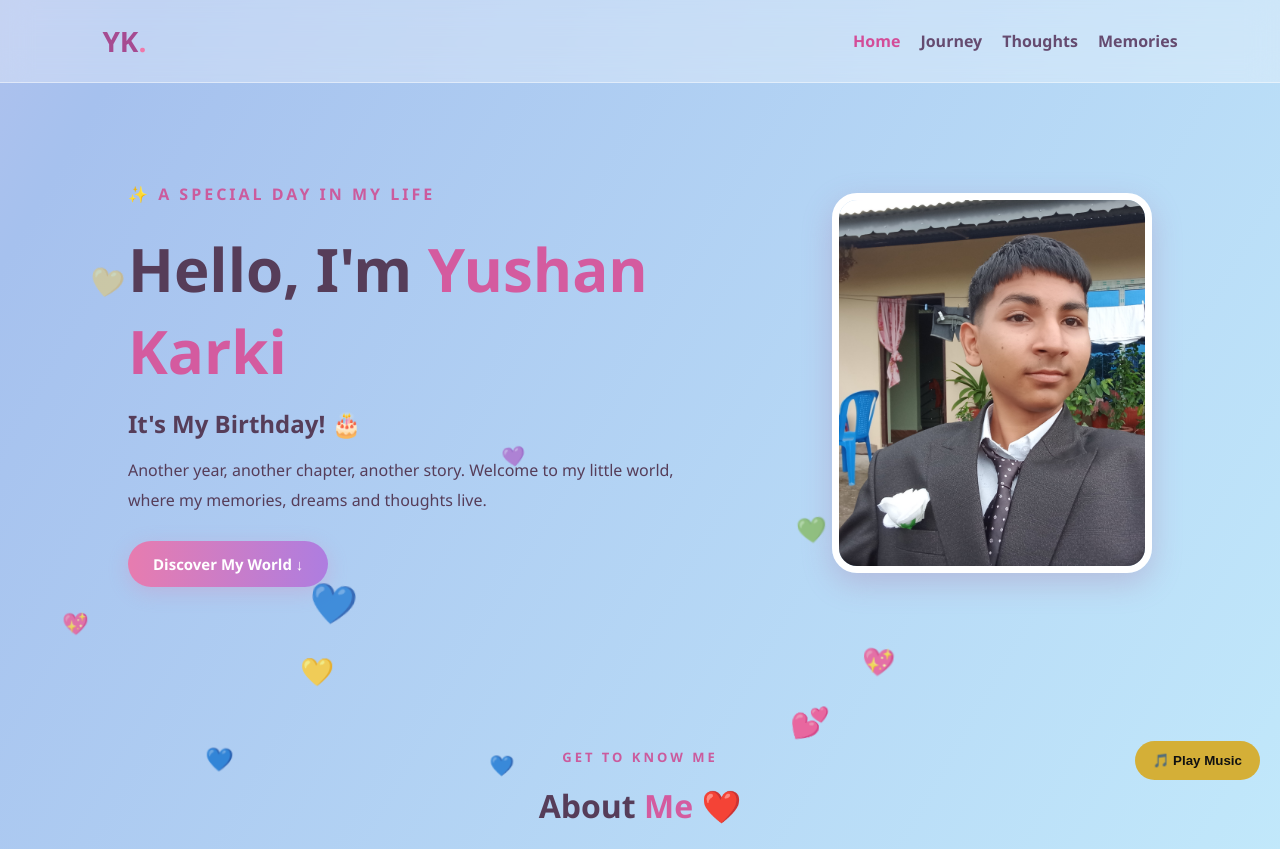
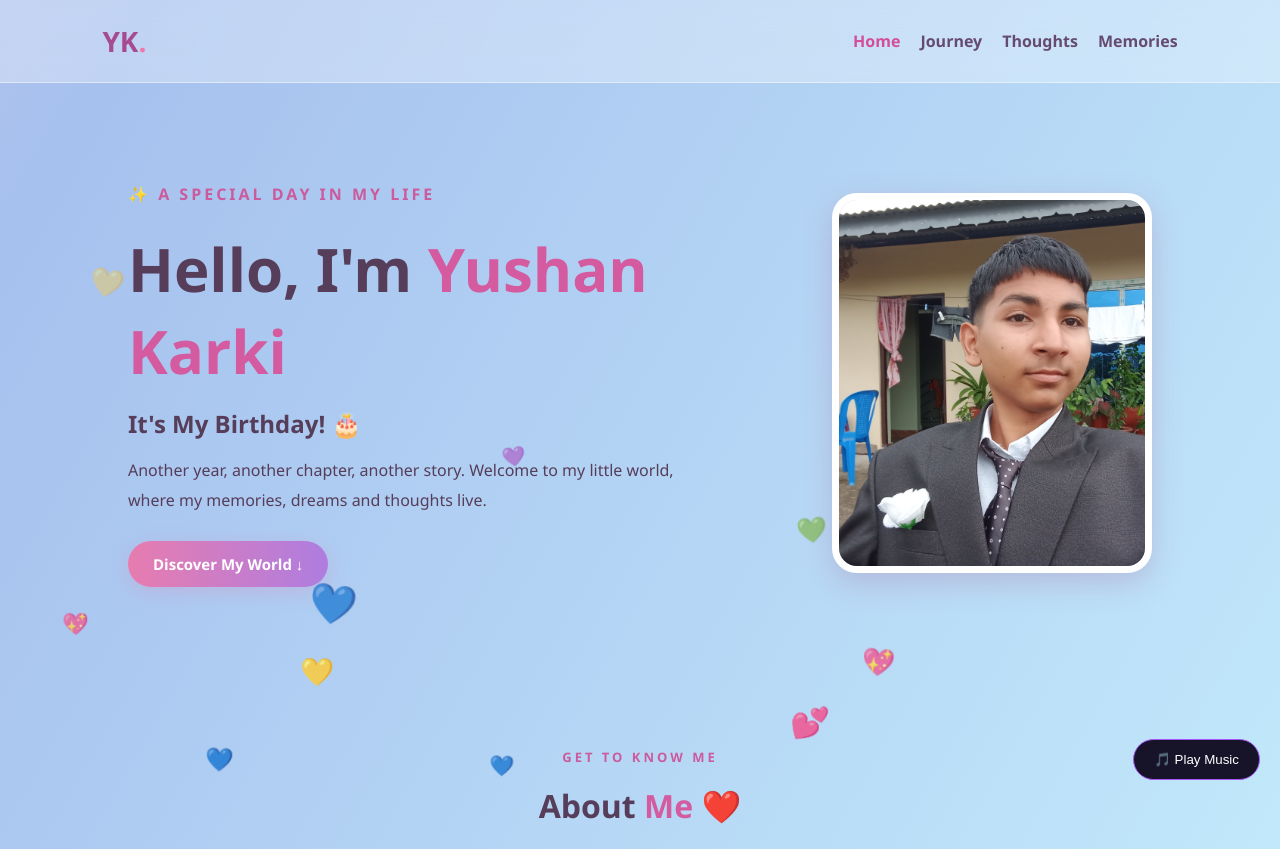
Before and after one commit to karkiuson/birthday, a plain HTML site: page index.html in a window 1280 px wide. Shown: the top 849 px of the page. Drawn offline with Linux system fonts and the light colour scheme.

Commit message:
Revise music button styles
Updated styles for the music button, including border and background color changes.

```diff
--- a/style.css
+++ b/style.css
@@ -531,12 +531,11 @@ footer {
     position: fixed;
     bottom: 20px;
     right: 20px;
-    z-index: 9999;
-    padding: 12px 18px;
-    border: none;
+    padding: 12px 20px;
+    border: 1px solid #a855f7;
     border-radius: 30px;
-    background: #d4af37;
-    color: #111;
+    background: #171329;
+    color: white;
     cursor: pointer;
-    font-weight: bold;
+    z-index: 1000;
 }
```
